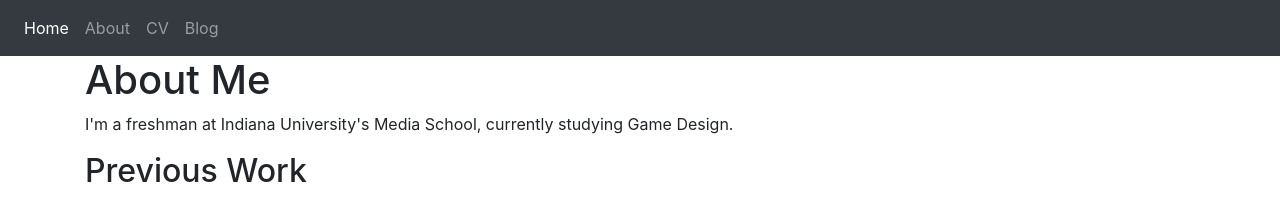
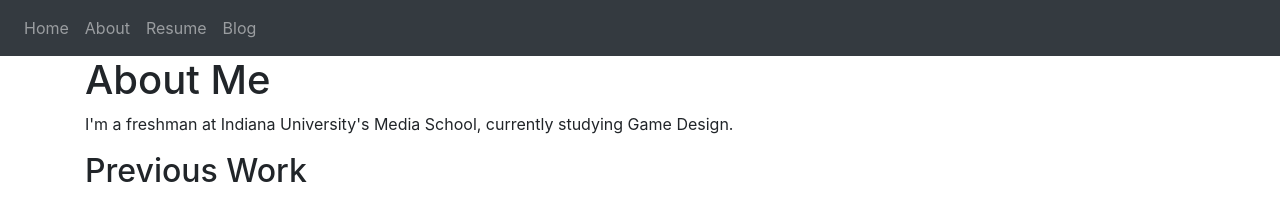
Before and after one commit to devmcclu/devmcclu.github.io-old, a Jekyll site: the page built from about/index.html, in a window 1280 px wide. Shown: the top 201 px of the page. Built offline with Jekyll 4.4.1, drawn with Linux system fonts in a browser that asks for light colours.

Commit message:
CV changed to Resume

```diff
--- a/_layouts/default.html
+++ b/_layouts/default.html
@@ -15,14 +15,14 @@
 
 				<div class="collapse navbar-collapse">
 			<ul class="navbar-nav mr-auto">
-				<li class="nav-item active">
+				<li class="nav-item">
 					<a class="nav-link" href="/">Home <span class="sr-only">(current)</span></a>
 				</li>
 				<li class="nav-item">
 					<a class="nav-link" href="/about">About</a>
 				</li>
 				<li class="nav-item">
-					<a class="nav-link" href="/cv">CV</a>
+					<a class="nav-link" href="/resume">Resume</a>
 				</li>
 				<li class="nav-item">
 					<a class="nav-link" href="/blog">Blog</a>
```
